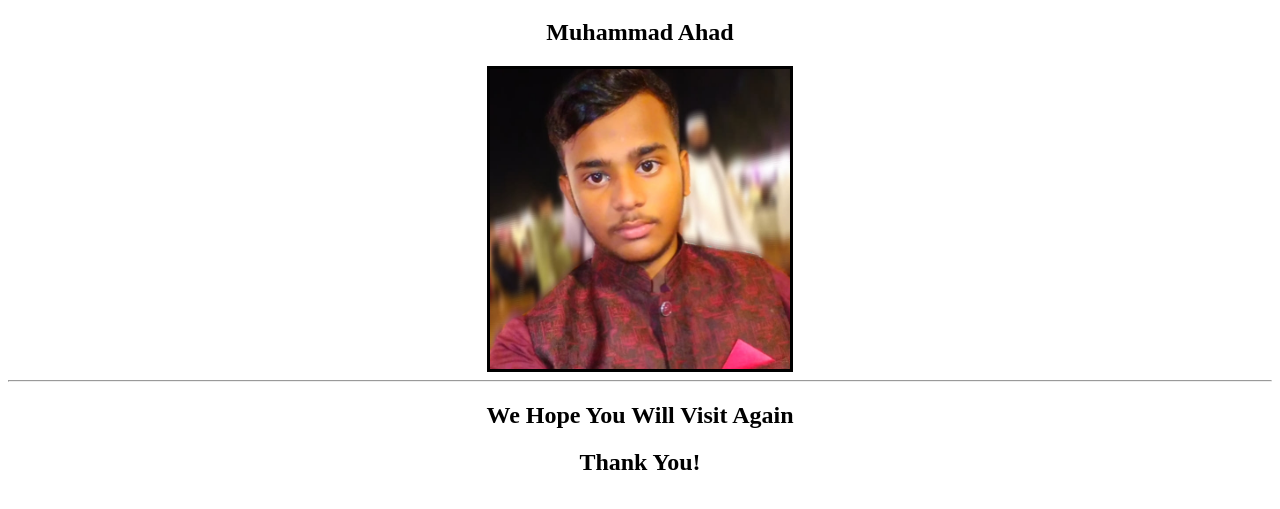
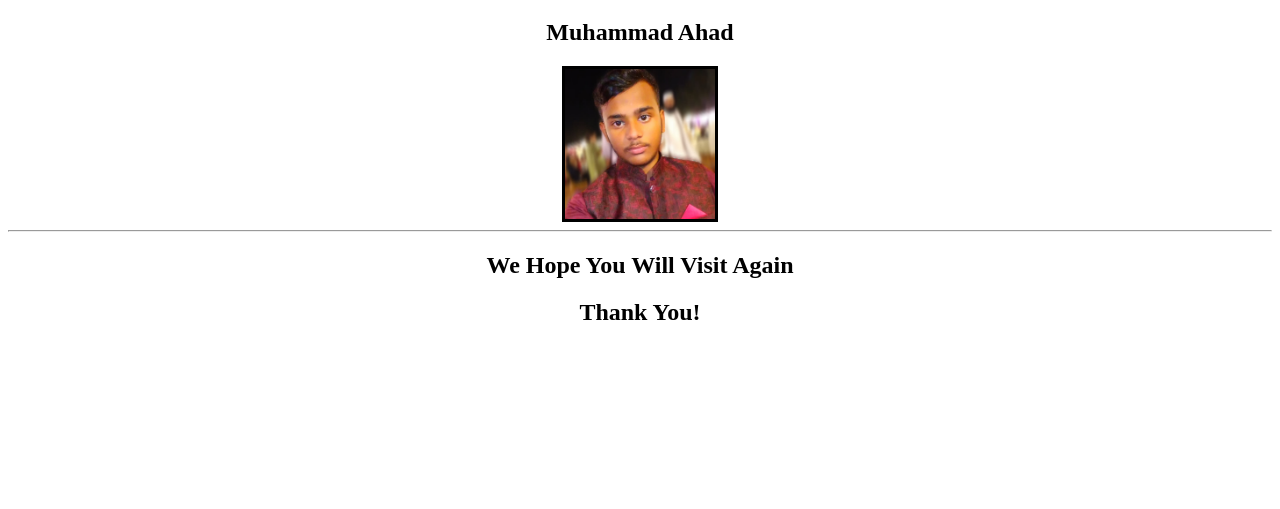
Before and after one commit to ahadsts9901/my-website, a plain HTML site: page gallery.html in a window 1280 px wide. Shown: the part 197-706 px from the top of the page. Drawn offline with Linux system fonts and the light colour scheme.

Commit message:
picture size change

```diff
--- a/gallery.html
+++ b/gallery.html
@@ -18,7 +18,7 @@
             <hr/>
             <center><b><h1>Photos</h1></b></center>
             <center><b><h2>Muhammad Ahad</h2></b></center>
-            <center><img src="mypic.png" height="300" width="300" border="3"></center>
+            <center><img src="mypic.png" height="150" width="150" border="3"></center>
         </font>
         <hr/>
         <center><b><h2>We Hope You Will Visit Again</h2></b></center>
```
